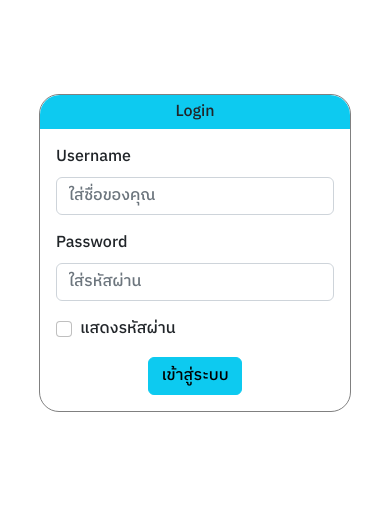
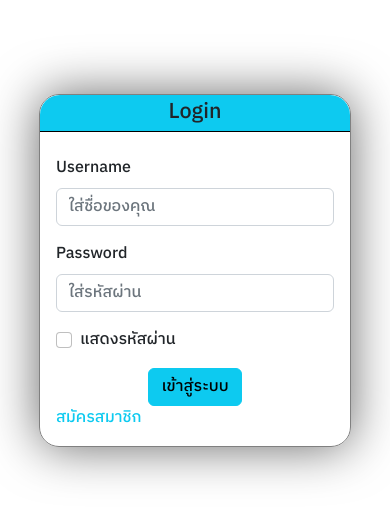
Before and after one commit to TK17250/React-2, a React (Create React App) app: page /Register in a window 390 px wide. Shown: the part 101-620 px from the top of the page. Built offline with nearby package versions, Linux system fonts and the light colour scheme.

Commit message:
Edit Login

```diff
--- a/src/component/Login/Form.jsx
+++ b/src/component/Login/Form.jsx
@@ -1,6 +1,6 @@
 import { Button, Form } from 'react-bootstrap';
-import Headerlogin from './header';
-import './login.css'
+import { Link } from 'react-router-dom';
+import './login.css';
 
 
 function BasicExample() {
@@ -17,7 +17,7 @@ function BasicExample() {
 
   return (
     <Form className='container'>
-      <Headerlogin />
+      <h4>Login</h4>
       <div className='p-3'>
         <Form.Group className="mb-3" controlId="formBasicEmail">
           <Form.Label>Username</Form.Label>
@@ -30,9 +30,10 @@ function BasicExample() {
         <Form.Group className="mb-3" controlId="formBasicCheckbox">
           <Form.Check type="checkbox" onClick={showpassword} label="แสดงรหัสผ่าน" />
         </Form.Group>
-        <Button variant="info" type="submit" className='m-auto d-block'>
+        <Button variant="info" type="submit" className='m-auto But d-block'>
           เข้าสู่ระบบ
         </Button>
+        <Link to="/Register" className='Register'>สมัครสมาชิก</Link>
       </div>
     </Form>
   );
--- a/src/component/Login/header.jsx
+++ /dev/null
@@ -1,9 +0,0 @@
-import './login.css'
-
-function Headerlogin() {
-    return (
-        <header>Login</header>
-    )
-}
-
-export default Headerlogin;
--- a/src/component/Login/login.css
+++ b/src/component/Login/login.css
@@ -1,20 +1,40 @@
 .container {
-    width: 30%;
+    width: 25%;
     margin-top: 15%;
     border: 1px solid gray;
     border-radius: 20px;
     padding: 0;
+    box-shadow: 0px 0px 50px rgb(104, 104, 104);
 }
 
-header {
+/*          header           */
+h4 {
     background-color: #0dcaf0;
     border-top-right-radius: 20px;
     border-top-left-radius: 20px;
     padding: 5px;
     text-align: center;
+    border-bottom: 1px solid black;
 }
 
+/*          Register             */
+.Register {
+    text-decoration: none;
+    color: #0dcaf0;
+}
+.Register:hover {
+    color: #11a7c5;
+}
+
+/*          lg screen            */
 @media screen and (max-width: 992px) {
+    .container {
+        width: 40%;
+        margin-top: 50%;
+    }
+}
+/*          md screen            */
+@media screen and (max-width: 767px) {
     .container {
         width: 80%;
         margin-top: 50%;
```
Also changed, not shown: src/component/Login/login.jsx (+10 -0 lines), src/component/Register/Register.jsx (added, +14 -0 lines).
